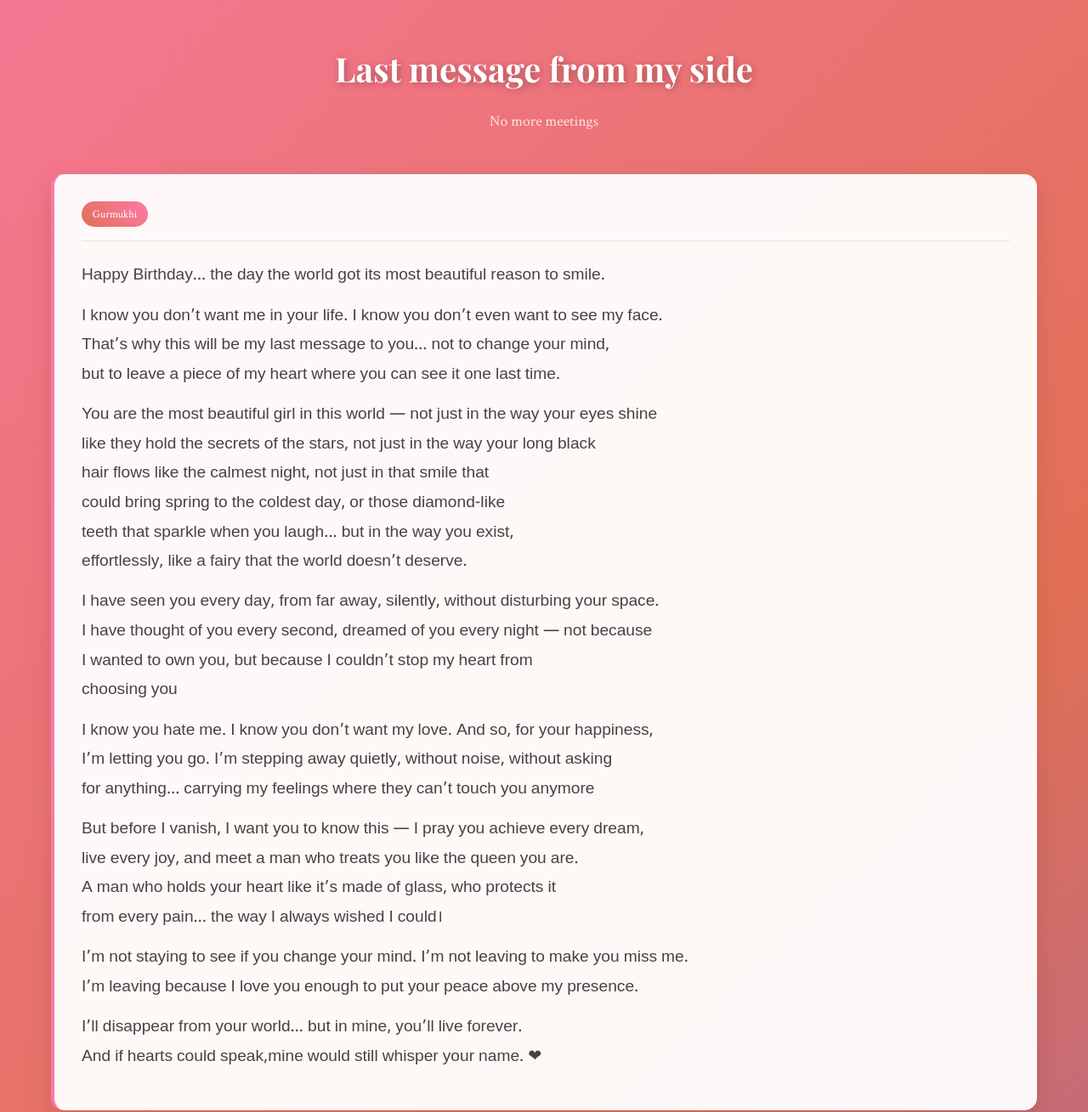
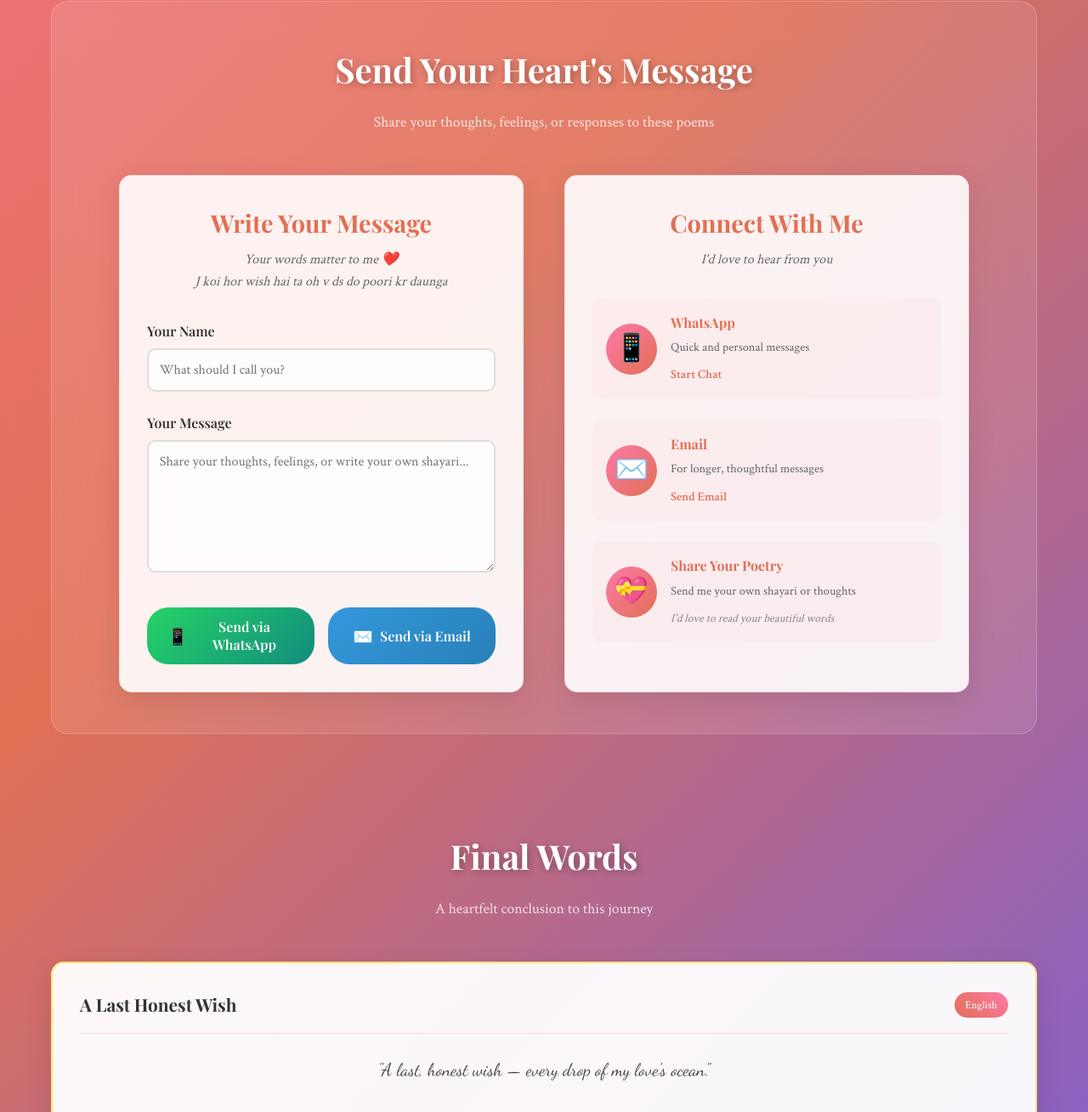
Before and after one commit to saanjh-productions/NaazBirthday, a plain HTML site: page index.html in a window 1280 px wide. Shown: the part 6036-7345 px from the top of the page at 85% size. Drawn offline with nearby package versions, Linux system fonts and the light colour scheme.

Commit message:
Update index.html

```diff
--- a/index.html
+++ b/index.html
@@ -331,31 +331,6 @@
                 </div>
             </div>
         </section>
-          <section class="poetry-section" id="gurmukhi-verse">
-            <div class="section-header">
-                <h2 class="section-title">Last message from my side </h2>
-                <p class="section-description">No more meetings</p>
-            </div>
-
-            <div class="poetry-grid">
-                <div class="poetry-card featured-card">
-                    <div class="card-header">
-                        <span class="card-language">Gurmukhi</span>
-                    </div>
-                    <div class="poetry-content gurmukhi">
-                        <p class="line">Happy Birthday… the day the world got its most beautiful reason to smile.</p>
-                        <p class="line">I know you don’t want me in your life. I know you don’t even want to see my face. <br> That’s why this will be my last message to you… not to change your mind,<br> but to leave a piece of my heart where you can see it one last time.</p>
-                        <p class="line">You are the most beautiful girl in this world — not just in the way your eyes shine<br> like they hold the secrets of the stars, not just in the way your long black <br>hair flows like the calmest night, not just in that smile that <br>could bring spring to the coldest day, or those diamond-like <br>teeth that sparkle when you laugh… but in the way you exist, <br>effortlessly, like a fairy that the world doesn’t deserve.</p>
-                        <p class="line">I have seen you every day, from far away, silently, without disturbing your space. <br>I have thought of you every second, dreamed of you every night — not because <br> I wanted to own you, but because I couldn’t stop my heart from <br> choosing you</p>
-                        <p class="line">I know you hate me. I know you don’t want my love. And so, for your happiness,<br> I’m letting you go. I’m stepping away quietly, without noise, without asking <br>for anything… carrying my feelings where they can’t touch you anymore</p>
-                        <p class="line">But before I vanish, I want you to know this — I pray you achieve every dream, <br> live every joy, and meet a man who treats you like the queen you are.<br> A man who holds your heart like it’s made of glass, who protects it<br> from every pain… the way I always wished I could।</p>
-                        <p class="line">I’m not staying to see if you change your mind. I’m not leaving to make you miss me.<br> I’m leaving because I love you enough to put your peace above my presence.</p>
-                        <p class="line">I’ll disappear from your world… but in mine, you’ll live forever. <br> And if hearts could speak,mine would still whisper your name. ❤</p>
-                    </div>
-                </div>
-            </div>
-        </section>
-
 
         <!-- Contact Section -->
         <section class="poetry-section contact-section" id="contact">
```
